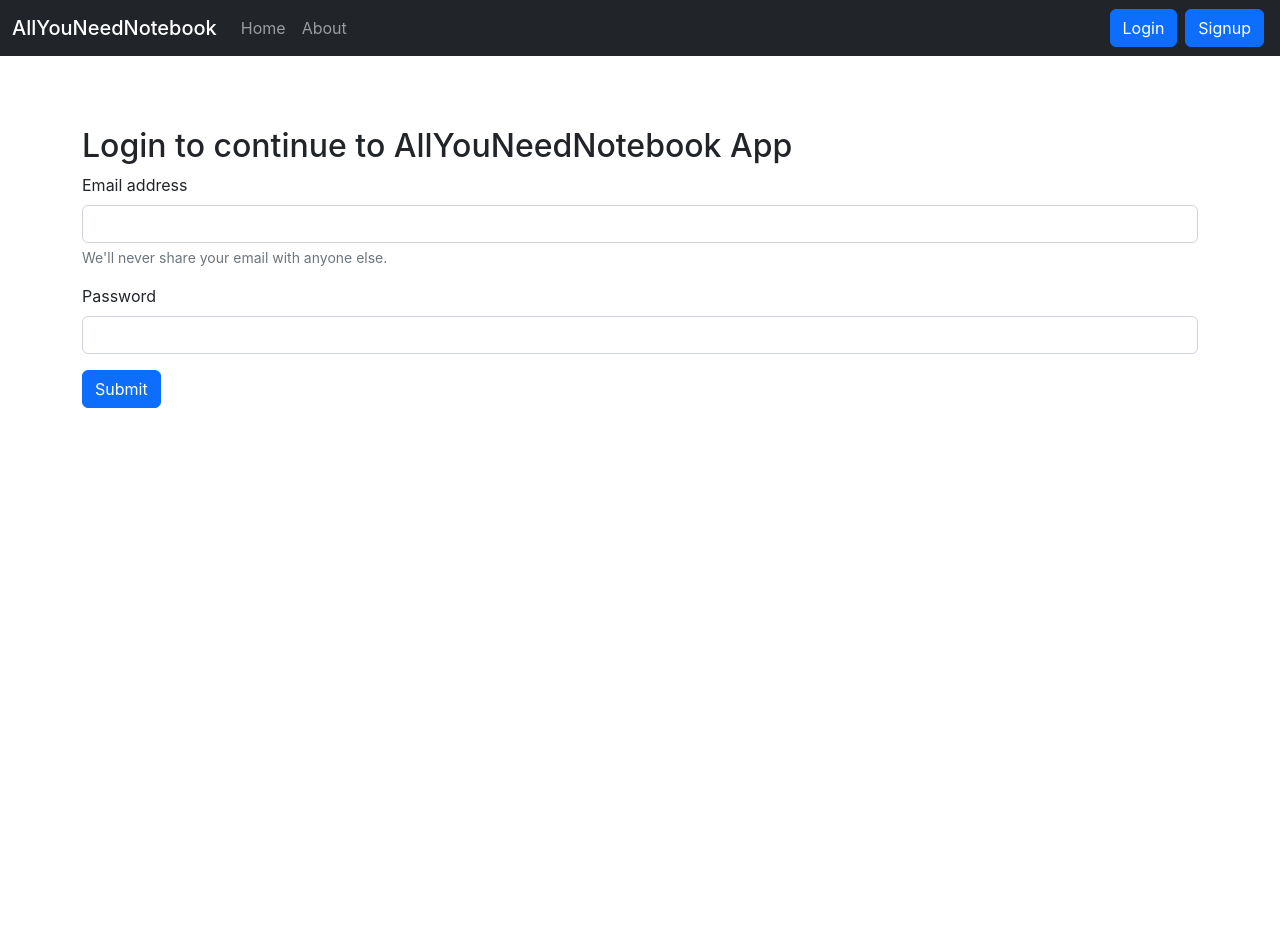
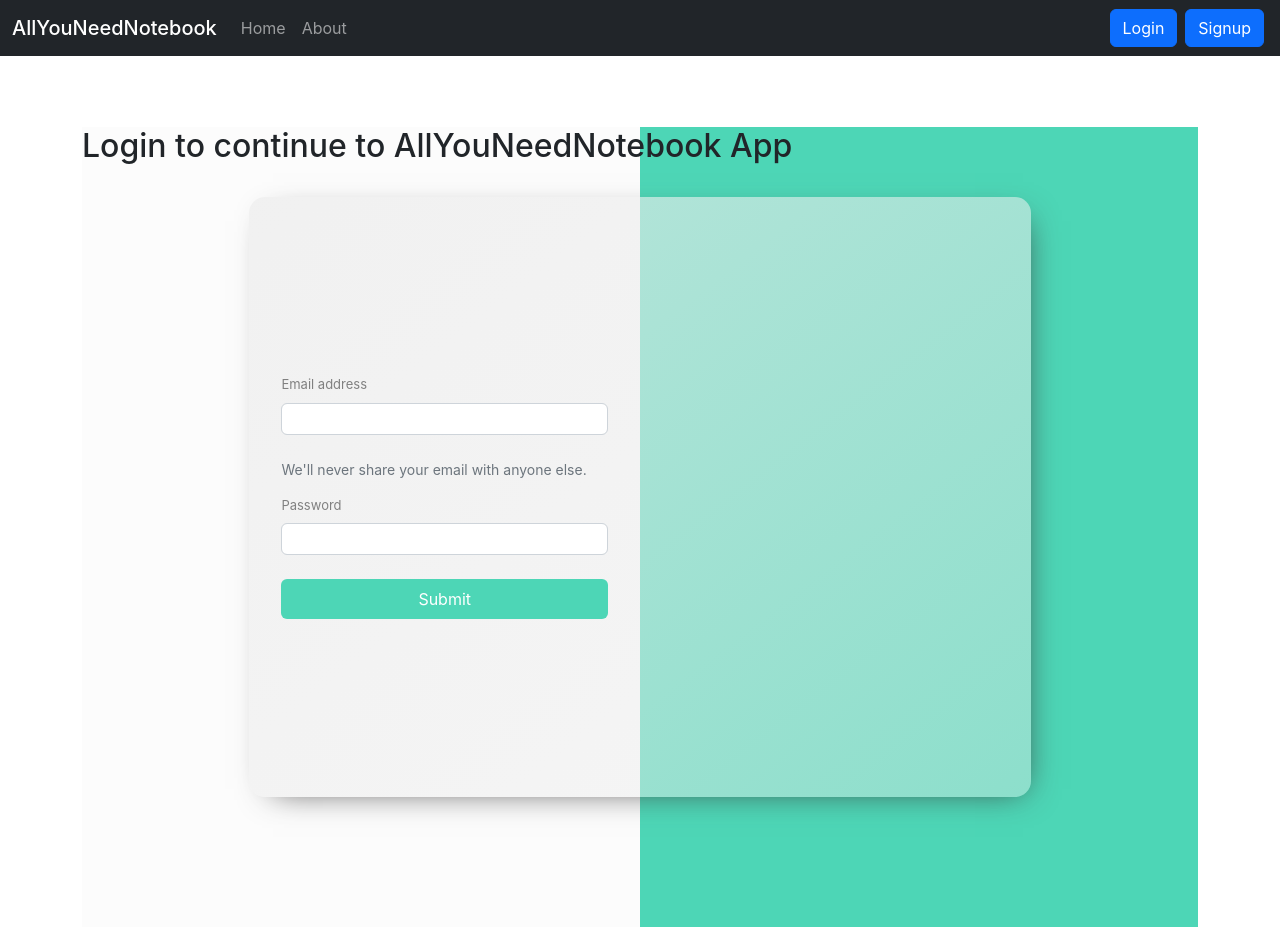
Before and after one commit to Mohammedvaraliya/AllYouNeedNoteBook-ReactApp, a React (Create React App) app: page /#/login in a window 1280 px wide. Before the commit the page ends 800 px from the top, so only its background shows below. Built offline with nearby package versions, Linux system fonts and the light colour scheme.

Commit message:
Add style on login and signup component

```diff
--- a/src/components/Login.js
+++ b/src/components/Login.js
@@ -41,8 +41,11 @@ const Login = (props) => {
 
     return (
         <>
+            <div className="main-login">
                 <div className='mt-3'>
                     <h2>Login to continue to AllYouNeedNotebook App</h2>
+                    <div className="login-contain">
+                        <div className="left-side">
                         <form onSubmit={handleSubmit}>
                             <div className="mb-3">
                                 <label htmlFor="email" className="form-label">Email address</label>
@@ -53,8 +56,14 @@ const Login = (props) => {
                                 <label htmlFor="password" className="form-label">Password</label>
                                 <input type="password" className="form-control" value={credentials.password} id="password" name='password' onChange={onChange} />
                             </div>
-                    <button type="submit" className="btn btn-primary">Submit</button>
+                            <button type="submit" className="btn btn-primary" id='sub-button'>Submit</button>
                         </form>
+                        </div>
+                        <div className="right-side">
+
+                        </div>
+                    </div>
+                </div>
             </div>
         </>
     )
--- a/src/components/css/Login.scss
+++ b/src/components/css/Login.scss
@@ -0,0 +1,78 @@
+$main-color: #4dd6b6;
+
+.main-login {
+    min-height: 100vh;
+    min-width: 100vh;
+    background: linear-gradient(to right, rgb(252, 252, 252) 50%, $main-color 50%);
+
+    .login-contain {
+        height: 75vh;
+        width: 70%;
+        background-color: #4dd6b6;
+        background: linear-gradient(to right bottom, rgba(236, 236, 236, 0.7), rgba(236, 236, 236, 0.4));
+        border-radius: 1rem;
+        margin: 2rem auto;
+        box-shadow: 0.5rem 0.5rem 2rem -1rem rgb(58, 57, 57);
+        display: flex;
+        justify-content: center;
+        align-items: center;
+
+        .left-side, .right-side{
+            margin: 2rem;
+            // box-shadow: 0.5rem 0.5rem 2rem -1rem rgb(58, 57, 57);
+            height: 80%;
+            width: 100%;
+
+        }
+
+        .left-side{
+            display: flex;
+            flex-direction: column;
+            justify-content: center;
+            input{
+                display: block;
+                outline: none;
+                height: 2rem;
+                width: 100%;
+                margin: auto;
+                margin-bottom: 1.5rem;
+                transition: all 0.1s ease-in-out;
+                padding: 0.2rem 1rem;
+                &:focus{
+                    outline: none;
+                    border: none;
+                }
+                &:hover{
+                    outline: 0.5px solid $main-color;
+                    box-shadow: 2px 2px 9px -1px $main-color;
+                }
+            }
+            label{
+                display: block;
+                margin: auto;
+                float:  left;
+                text-align: left;
+                width: 78%;
+                font-size: small;
+                color: gray;
+                margin-bottom: 0.5rem;
+            }
+            #sub-button{
+                width: 100%;
+                background: $main-color;
+                color: white;
+                border: none;
+                cursor: pointer;
+                padding: 0.5rem 1rem;
+                transition: all 0.3 ease;
+                &:hover{
+                    box-shadow: 0.5px 0.5px 6px -1px black;
+                    transform: translateY(-5px);
+                }
+
+
+            }
+        }
+
+    }
+}
```
Lines whose indentation alone changed are shown as unchanged.
